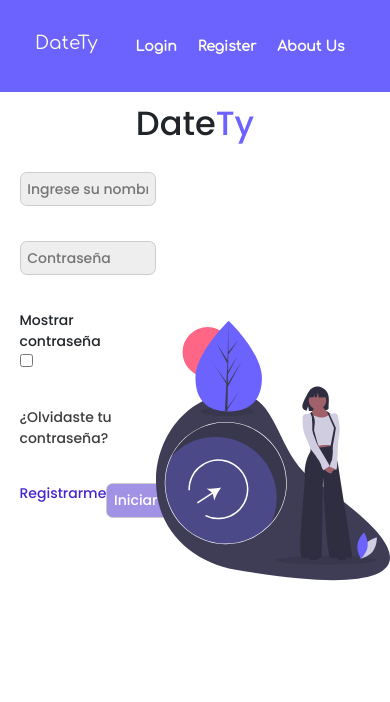
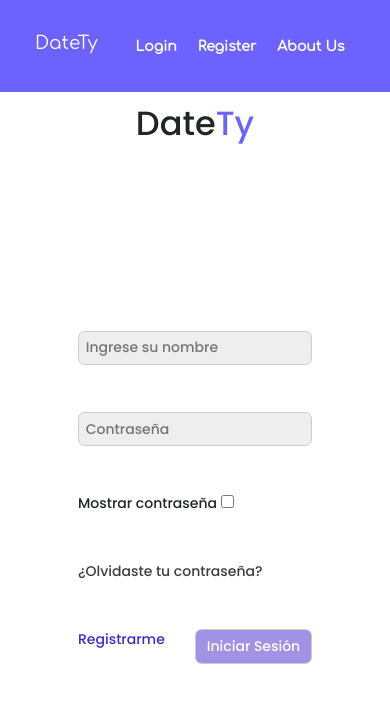
Before and after one commit to dylansel/Datety, a React (Vite) app in the folder frontend/: page /login in a window 390 px wide. Shown: the top 702 px of the page. Built offline with nearby package versions, Linux system fonts and the light colour scheme.

Commit message:
debug: Login responsive

```diff
--- a/frontend/src/components/utils/Input.jsx
+++ b/frontend/src/components/utils/Input.jsx
@@ -11,6 +11,7 @@ export default function Input({value="", type="", placeholder="", name="", onCha
     color: "#222",
     background: "#eee",
     outline: "none",
+    width: "100%"
   }
 
 
--- a/frontend/src/pages/Login.jsx
+++ b/frontend/src/pages/Login.jsx
@@ -137,12 +137,12 @@ export default function Login({auth}) {
 
        <div className="contenedor-principal" style={contenedorPrincipal}>
           <div className="login-style" style={styleLogin}>
-            <img src={SVG} alt="Imagen Login" style={imgStyle}/>
+            <img src={SVG} alt="Imagen Login" style={imgStyle} className="img_login"/>
             <form className="form-login" style={formStyle}  onSubmit={handleSubmit} >
               <Input value={form.user} type="text" onChange={handleChange} placeholder="Ingrese su nombre" name="user" />
               <Input value={form.pass} type={(check) ? "text" : "password" } onChange={handleChange} placeholder="Contraseña" name="pass"/>
               <div>
-                <label htmlFor="">Mostrar contraseña</label> <Input value={form.check} type="checkbox" onChange={handleCheck}/>
+                <label htmlFor="">Mostrar contraseña</label> <input value={form.check} type="checkbox" onChange={handleCheck}></input>
               </div>
               <a href="" style={styleLink}>¿Olvidaste tu contraseña?</a>
               <div style={buttonLogin}>
--- a/frontend/src/stylesheets/animations.css
+++ b/frontend/src/stylesheets/animations.css
@@ -239,12 +239,25 @@ body{
     transition: .5s;
 }
 
-@media screen and (max-width: 1300px) {
+.check-login{
+    width: 50% !important;
+}
+
+@media screen and (max-width: 1000px) {
     .register{
         flex-direction: column !important;
-        justify-content: center;
+        justify-content: center !important;
     }
 
+    .check-login{
+        width: 50% !important;
+    }
+
+    .login-style{
+        display: flex;
+        justify-content: center;
+        align-items: center;
+    }
     .img_login{
         display: none !important;
     }
@@ -257,6 +270,9 @@ body{
     .show_pass{
         margin: 0 auto;
 
+    }
+    .form-login{
+        min-width: 60% !important;
     }
 }
 
@@ -326,3 +342,6 @@ body{
     text-decoration: none;
     color: #090909;
 }
+
+/* MEDIA QUERYS  ____LOGIN____ */
+/* img_login */
```
